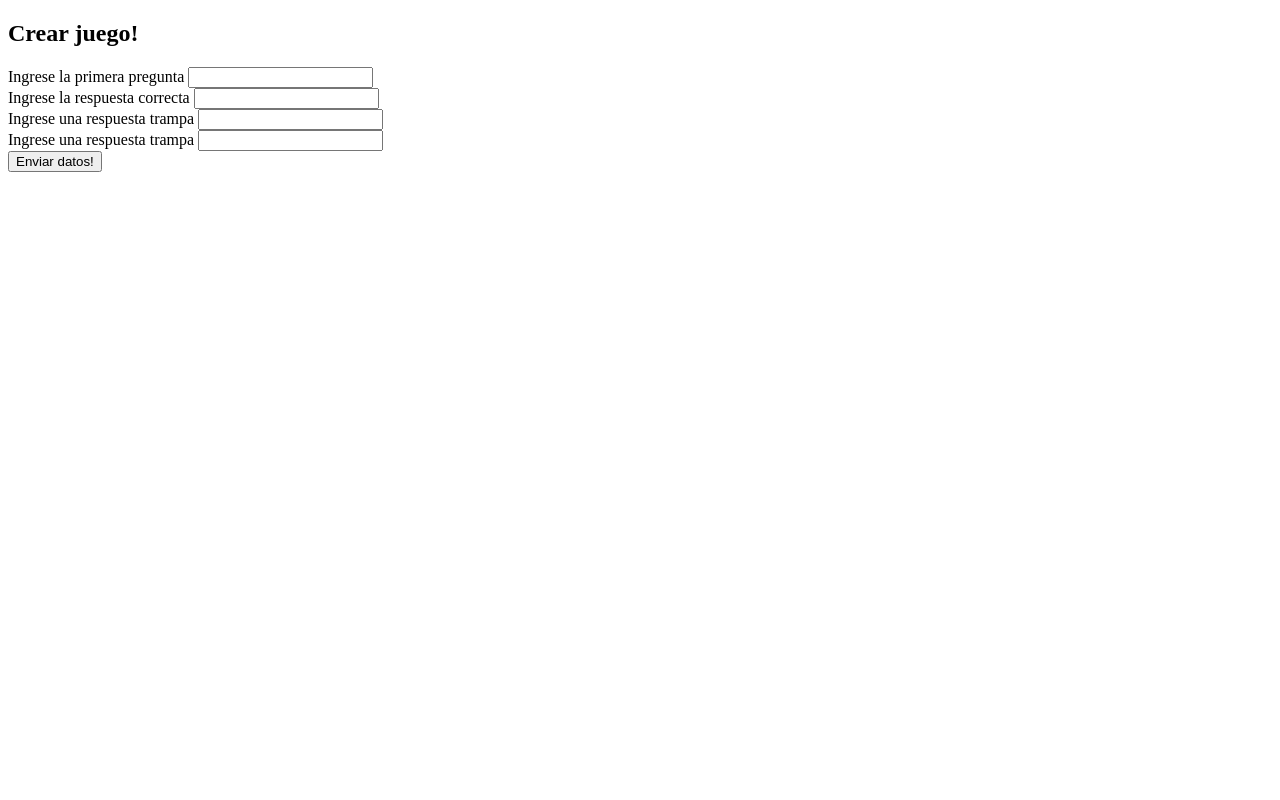
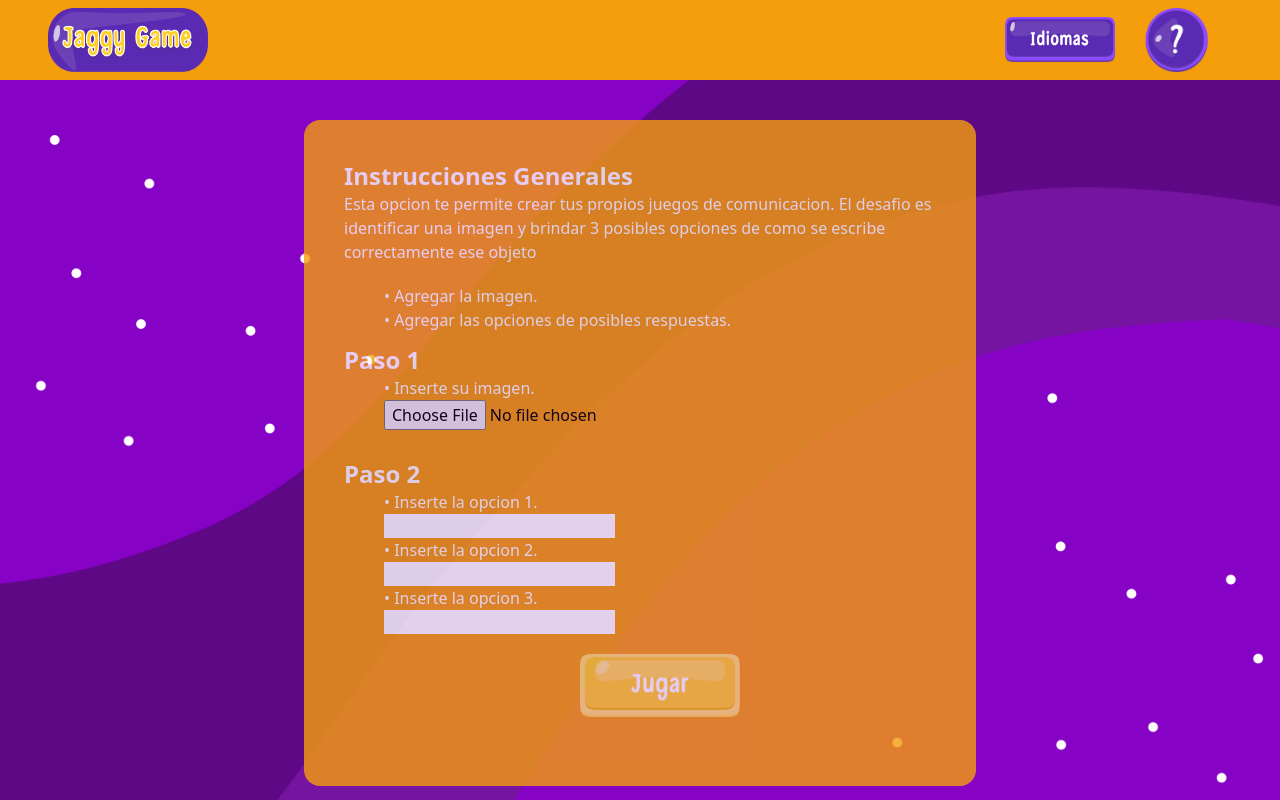
Before and after one commit to jazgamarra/hackathon-febrero, a Flask app: page /crear_juego in a window 1280 px wide. Run offline with Flask 2, Linux system fonts and the light colour scheme; some libraries are stand-ins or nearby versions.

Commit message:
opcion de crear juego

```diff
--- a/app.py
+++ b/app.py
@@ -10,7 +10,7 @@ def obtener_url_juegos(categoria):
         'matematicas1': url_for('static', filename='game2/index.html'),  # fracciones
         'matematicas2': url_for('static', filename='game3/index.html'), # operaciones basicas
         'gestion_emocional': url_for('static', filename='game4/index.html'),
-        'crear_juego': '#'
+        'crear_juego': url_for('static', filename='game1/index.html')
     }
     return url[categoria]
 
@@ -43,20 +43,6 @@ def manual():
 # Ruta de la pagina de crear juego
 @app.route('/crear_juego', methods=['GET', 'POST'])
 def crear_juego():
-    if request.method == 'POST':
-        try:
-            categoria = request.args['categoria']
-        except:
-            categoria = None
-            print ('No se tiene una categoria valida')
-
-        pregunta = request.form['pregunta']
-        respuestas = request.form['respuesta']
-        incorrecta1 = request.form['incorrecta1']
-        incorrecta2 = request.form['incorrecta2']
-
-        print (categoria, pregunta, respuestas, incorrecta1, incorrecta2)
-
     return render_template('crear_juego.html')
 
 @app.route('/prueba_manual')
@@ -81,11 +67,11 @@ def castellano():
 
 @app.route('/manual_crear_juego')
 def manual_crear_juego():
-    return render_template('manuales/manual_crear_juego.html', url=obtener_url_juegos('crear_juego'))
+    return render_template('crear_juego.html', url=obtener_url_juegos('crear_juego'))
 
 @app.route('/idiomas')
 def idiomas():
     return render_template('idiomas.html')
 
-if __name__ == '__main__':
-    app.run(debug=True)
+if __name__ == "__main__":
+    app.run(host="0.0.0.0", debug=True, port=8080)
--- a/templates/crear_juego.html
+++ b/templates/crear_juego.html
@@ -1,4 +1,103 @@
 <!DOCTYPE html>
+<html lang="en">
+<head>
+		<meta charset="UTF-8">
+		<meta http-equiv="X-UA-Compatible" content="IE=edge">
+		<meta name="viewport" content="width=device-width, initial-scale=1.0">
+		<script src="https://cdn.tailwindcss.com"></script>
+		<link rel="stylesheet" href="./static/css/style.css">
+		<title>Juego_proyecto</title>
+</head>
+	<body class="text-white">
+		<div>
+				<header>
+				<nav class="flex items-center justify-between flex-wrap bg-amber-500 p-2">
+					<!-- Colocar logo-->
+						<div class="flex items-center flex-shrink-0 text-white ml-10">
+
+							<a href="{{url_for('home')}}">
+								<img src="./static/images/logo_.png" alt="Logo" class="h-16 w-40">
+							</a>
+							<!-- <span class="font-semibold text-xl tracking-tight">Logo del Juego </span>
+							-->
+						</div>
+						<div class="block lg:hidden">
+							<button class="flex items-center px-3 py-2 border rounded text-teal-200 border-teal-400 hover:text-white hover:border-white">
+								<svg class="fill-current h-3 w-3" viewBox="0 0 20 20" xmlns="http://www.w3.org/2000/svg"><title>Menu</title><path d="M0 3h20v2H0V3zm0 6h20v2H0V9zm0 6h20v2H0v-2z"/></svg>
+							</button>
+						</div>
+						<div class="w-full block flex-grow lg:flex lg:items-center lg:w-auto">
+							<div class="text-sm lg:flex-grow">
+
+							</div>
+							<div class="justify-between">
+
+                                <a href="{{url_for('idiomas')}}">
+									<img src="./static/images/idiomas_button_violet.png" class=" inline-block w-28 h-22 hover:transform hover:-translate-y-1 hover:scale-110">
+								</a>
+								<!-- Boton de instrucciones -->
+								<a href="{{url_for('manual')}}">
+									<img src="./static/images/button_interrogacion_violet.png".png class=" inline-block w-28 h-22 hover:transform hover:-translate-y-1 hover:scale-110 mr-10">
+								</a>
+							</div>
+						</div>
+				</header>
+		</div>
+
+
+		<!-- Contenedor -->
+
+		<div class="flex justify-between max-w-2xl mx-auto mt-10">
+
+
+		<!-- Jugar-->
+			<div class="bg-amber-500 p-10 rounded-2xl opacity-80">
+				<form action="" method="post" class="flex flex-col">
+                    <h2 class="font-bold text-2xl">Instrucciones Generales</h2>
+                    <p class=" pb-5">Esta opcion te permite crear tus propios juegos de comunicacion. El desafio es identificar una imagen y brindar 3 posibles opciones de como se escribe correctamente ese objeto</p>
+                    <div class="ml-10 pb-3">
+                        <p>   • Agregar la imagen.</p>
+                        <p>   • Agregar las opciones de posibles respuestas.</p>
+                    </div>
+                    <h2 class="font-bold text-2xl">Paso 1</h2>
+                    <div class="ml-10 pb-3">
+                        <p>   • Inserte su imagen.</p>
+                        <div class = "text-black">
+                            <input type="file" name="tipo_de_dato"/>
+                        </div>
+                    </div>
+                    <h2 class="mt-4 font-bold text-2xl">Paso 2</h2>
+                    <div class="ml-10 pb-3">
+                        <p>   • Inserte la opcion 1.</p>
+                        <div class = "text-black">
+                            <input type="text" name="tipo_de_dato"/>
+                        </div>
+                        <p>   • Inserte la opcion 2.</p>
+                        <div class = "text-black">
+                            <input type="text" name="tipo_de_dato"/>
+                        </div>
+                        <p>   • Inserte la opcion 3.</p>
+                        <div class = "text-black">
+                            <input type="text" name="tipo_de_dato"/>
+                        </div>
+
+                        <div>
+                            <div class="w-40 h-20 mx-auto mt-5">
+                                <a href="{{url}}">
+                                <img src="./static/images/button_jugar_inicio.png" alt="Button Jugar" class="hover:transform hover:-translate-y-1 hover:scale-110">
+                                </a>
+                            </div>
+                       </div>
+                </form>
+			</div>
+
+		</div>
+		</div>
+	</body>
+</html>
+
+
+<!-- <!DOCTYPE html>
 <html lang="en">
 <head>
     <meta charset="UTF-8">
@@ -24,4 +123,4 @@
         <input type="submit" value="Enviar datos!">
     </form>
 </body>
-</html>
+</html> -->
--- a/templates/elegir_categoria.html
+++ b/templates/elegir_categoria.html
@@ -70,7 +70,7 @@
                         </ul>
                     </li>
                     <li>
-                        <div class="dropdownlink"><i class="fa fa-paper-plane" aria-hidden="true"></i> Castellano
+                        <div class="dropdownlink"><i class="fa fa-paper-plane" aria-hidden="true"></i> Ortografia
                         <i class="fa fa-chevron-down" aria-hidden="true"></i>
                         </div>
                         <ul class="submenuItems">
@@ -90,7 +90,7 @@
                         <i class="fa fa-chevron-down" aria-hidden="true"></i>
                         </div>
                         <ul class="submenuItems">
-                        <li><a href="{{url['crear_juego']}}"> Crear juego... </a></li>
+                        <li><a href="{{url['crear_juego']}}"> Literatura </a></li>
                         </ul>
                     </li>
                 </ul>
```
Also changed, not shown: templates/home.html (+5 -5 lines).
